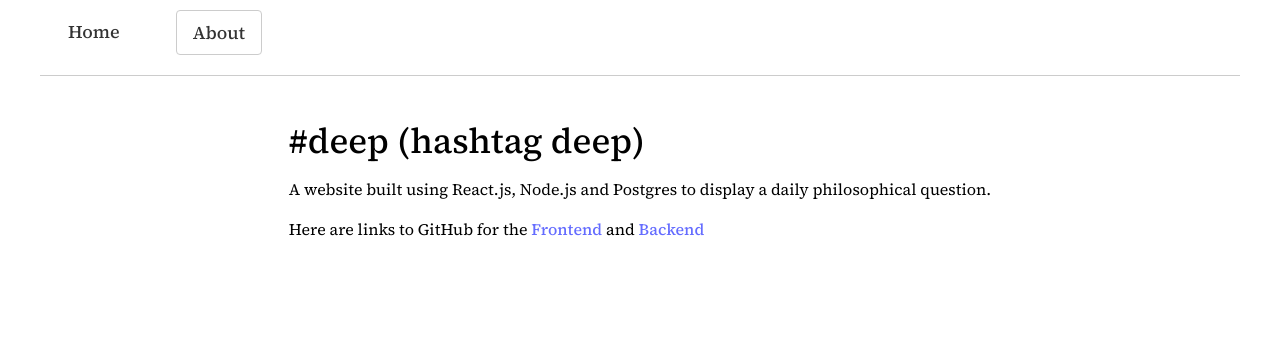
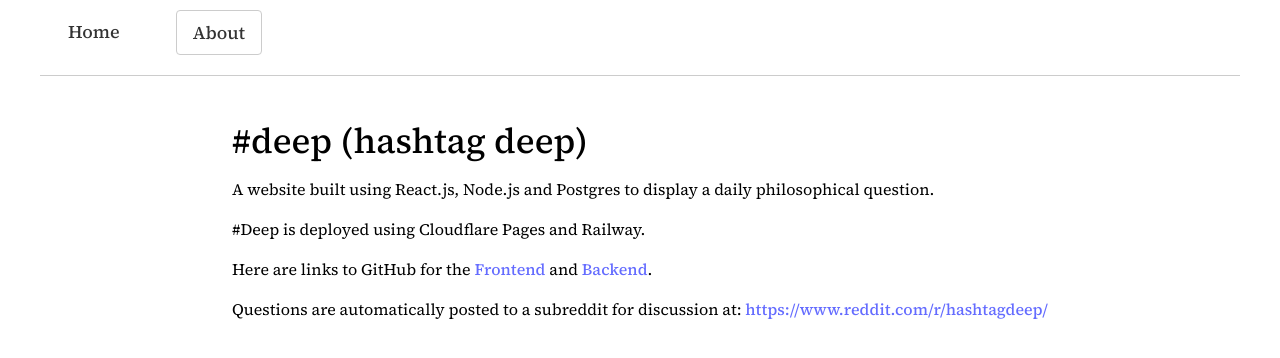
Before and after one commit to matt-chaib/htd-frontend, a React (Vite) app: page /about in a window 1280 px wide. Shown: the top 358 px of the page. Built offline with nearby package versions, Linux system fonts and the light colour scheme.

Commit message:
update about page

```diff
--- a/src/routes/About.tsx
+++ b/src/routes/About.tsx
@@ -4,7 +4,9 @@ function About() {
         <div className="about-container">
          <h2>#deep (hashtag deep)</h2>
          <p>A website built using React.js, Node.js and Postgres to display a daily philosophical question.</p>
-         <p>Here are links to GitHub for the <a href="https://github.com/matt-chaib/htd-frontend" target="_blank">Frontend</a> and <a href="https://github.com/matt-chaib/htd-backend" target="_blank">Backend</a></p>
+         <p>#Deep is deployed using Cloudflare Pages and Railway.</p>
+         <p>Here are links to GitHub for the <a href="https://github.com/matt-chaib/htd-frontend" target="_blank">Frontend</a> and <a href="https://github.com/matt-chaib/htd-backend" target="_blank">Backend</a>.</p>
+         <p>Questions are automatically posted to a subreddit for discussion at: <a href="https://www.reddit.com/r/hashtagdeep/">https://www.reddit.com/r/hashtagdeep/</a></p>
         </div>
     )
   }
--- a/src/routes/MainPage.tsx
+++ b/src/routes/MainPage.tsx
@@ -20,7 +20,7 @@ import { Header } from "../components/Header";
     } else {
         return (
             <div className="question">
-            {questions && <DailyQuestion question={qotd}/>}
+            {qotd && <DailyQuestion question={qotd}/>}
             <Separator />
             <button onClick={() => setShowPastQuestions(!showPastQuestions)}>Show Past Questions</button>
           </div>
```
